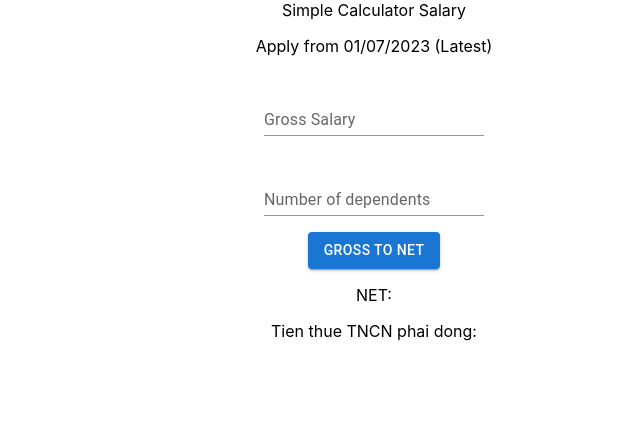
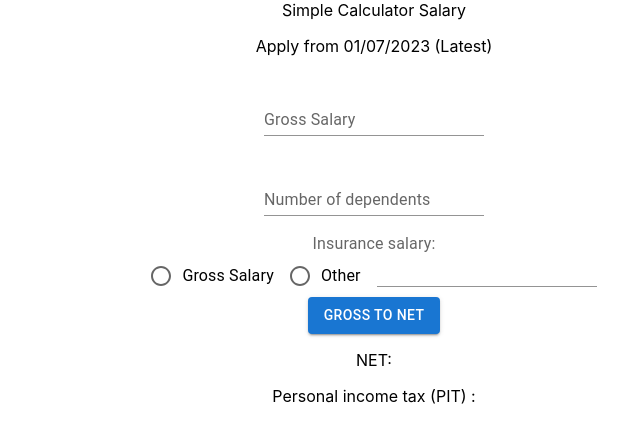
Before and after one commit to lientran1990/net-gross-calculation, a React (Create React App) app: page / in a window 1280 px wide. Shown: the top 442 px of the page, without its empty margins (266-906 px from the left). Built offline with nearby package versions, Linux system fonts and the light colour scheme.

Commit message:
feat: add Insurance income

```diff
--- a/package.json
+++ b/package.json
@@ -13,6 +13,7 @@
     "react": "^18.2.0",
     "react-bootstrap": "^2.9.1",
     "react-dom": "^18.2.0",
+    "react-number-format": "^5.3.1",
     "react-scripts": "5.0.1",
     "web-vitals": "^2.1.4"
   },
--- a/src/App.js
+++ b/src/App.js
@@ -1,9 +1,14 @@
 import "./App.css";
 import * as React from "react";
+import { NumericFormat } from "react-number-format";
 import Button from "@mui/material/Button";
 import TextField from "@mui/material/TextField";
-import { width } from "@mui/system";
 import { useState } from "react";
+import Radio from "@mui/material/Radio";
+import RadioGroup from "@mui/material/RadioGroup";
+import FormControlLabel from "@mui/material/FormControlLabel";
+import FormControl from "@mui/material/FormControl";
+import FormLabel from "@mui/material/FormLabel";
 
 function luongdongbaohiem(grossSalary) {
   var luongcoso = 1800000;
@@ -49,40 +54,79 @@ function App() {
     var tienbaohiemTN = grossSalary / 100;
     var tienbaohiem = tienbaohiemTN + tienbaohiemXHYT;
     var TNTT = grossSalary - tienbaohiem;
-
     var TNCT = grossSalary - tienbaohiem - gtgc;
     var tienThue = thueTNCN(TNCT);
 
-    setResult(TNTT - tienThue);
+    // const formatter = new Intl.NumberFormat("en-US", {
+    //   style: "currency",
+    //   currency: "VND",
+    //   //minimumFractionDigits: 0, // (this suffices for whole numbers, but will print 2500.10 as $2,500.1)
+    //   //maximumFractionDigits: 0, // (causes 2500.99 to be printed as $2,501)
+    // });
+
+    setResult((TNTT - tienThue).toLocaleString("en-US"));
+    setTax(tienThue.toLocaleString("en-US"));
   };
 
   return (
     <div className="App">
       <h>Simple Calculator Salary</h>
       <p>Apply from 01/07/2023 (Latest) </p>
-      <TextField
+      <NumericFormat
+        displayType="input"
         style={{ margin: 1 + "rem" }}
+        thousandSeparator
         id="gross-salary"
         value={grossSalary}
-        onChange={(e) => setGrossSalary(e.target.value)}
-        type="text"
+        onChange={(e) => setGrossSalary(e.target.value.replaceAll(",", ""))}
+        // type="text"
         label="Gross Salary"
         variant="standard"
+        customInput={TextField}
       />
       <br />
-      <TextField
+      <NumericFormat
         style={{ margin: 1 + "rem" }}
         id="standard-basic"
         label="Number of dependents"
         variant="standard"
+        thousandSeparator
+        customInput={TextField}
       />
       <br />
+
+      <FormControl>
+        <FormLabel id="demo-row-radio-buttons-group-label">
+          Insurance salary:
+        </FormLabel>
+        <RadioGroup
+          row
+          aria-labelledby="demo-row-radio-buttons-group-label"
+          name="row-radio-buttons-group"
+        >
+          <FormControlLabel
+            value="luongChinhThuc"
+            control={<Radio />}
+            label="Gross Salary"
+          />
+          <FormControlLabel value="other" control={<Radio />} label="Other" />
+          <NumericFormat
+            thousandSeparator
+            customInput={TextField}
+            variant="standard"
+          />
+        </RadioGroup>
+      </FormControl>
+
+      <br />
+
       <Button variant="contained" onClick={handleClick}>
         Gross to Net
       </Button>
 
       <p>NET: {result} </p>
-      <p>Tien thue TNCN phai dong: {tax} </p>
+      <p></p>
+      <p>Personal income tax (PIT) : {tax} </p>
     </div>
   );
 }
```
Also changed, not shown: 1 other file (tests, documents, lock files or other folders).
